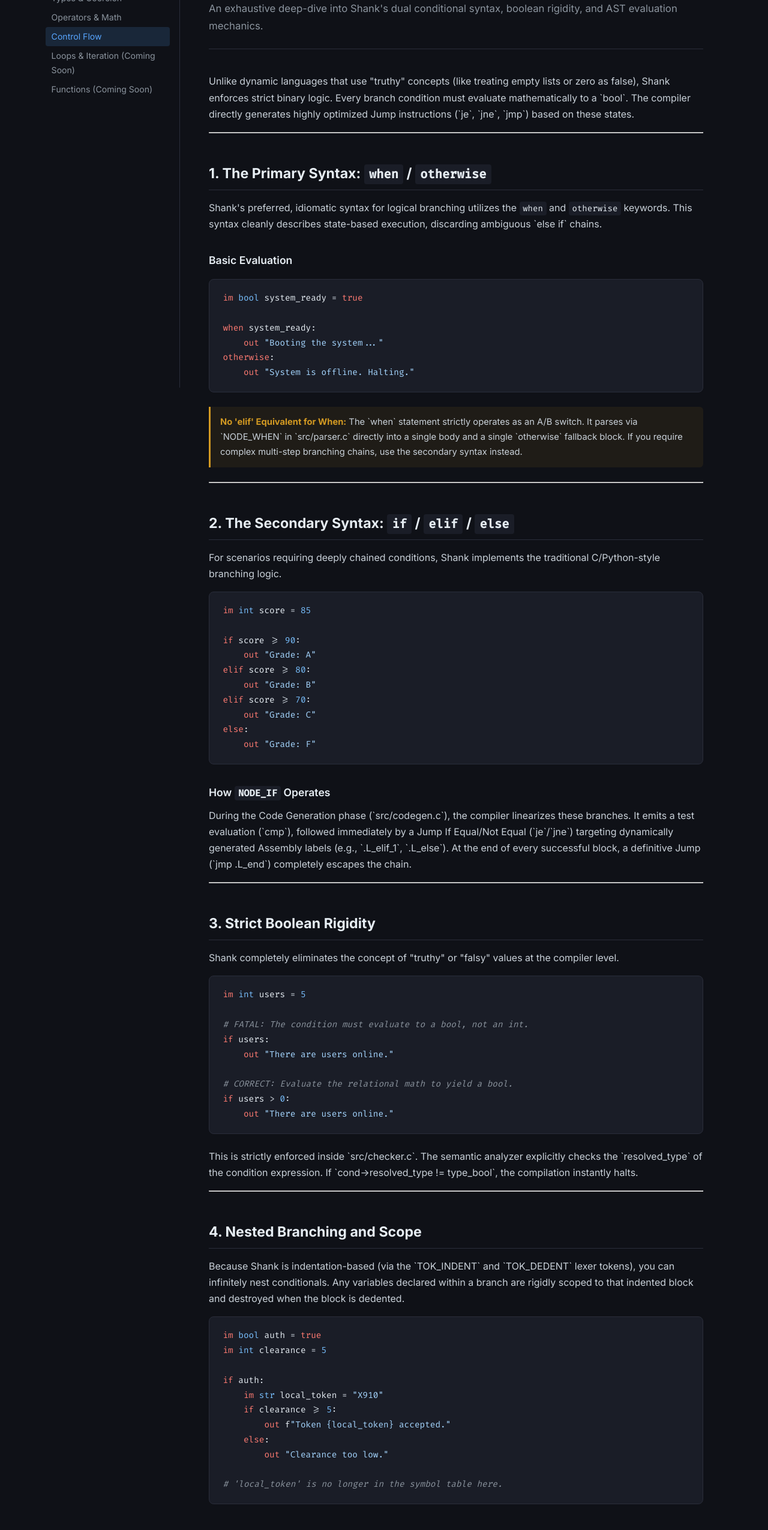
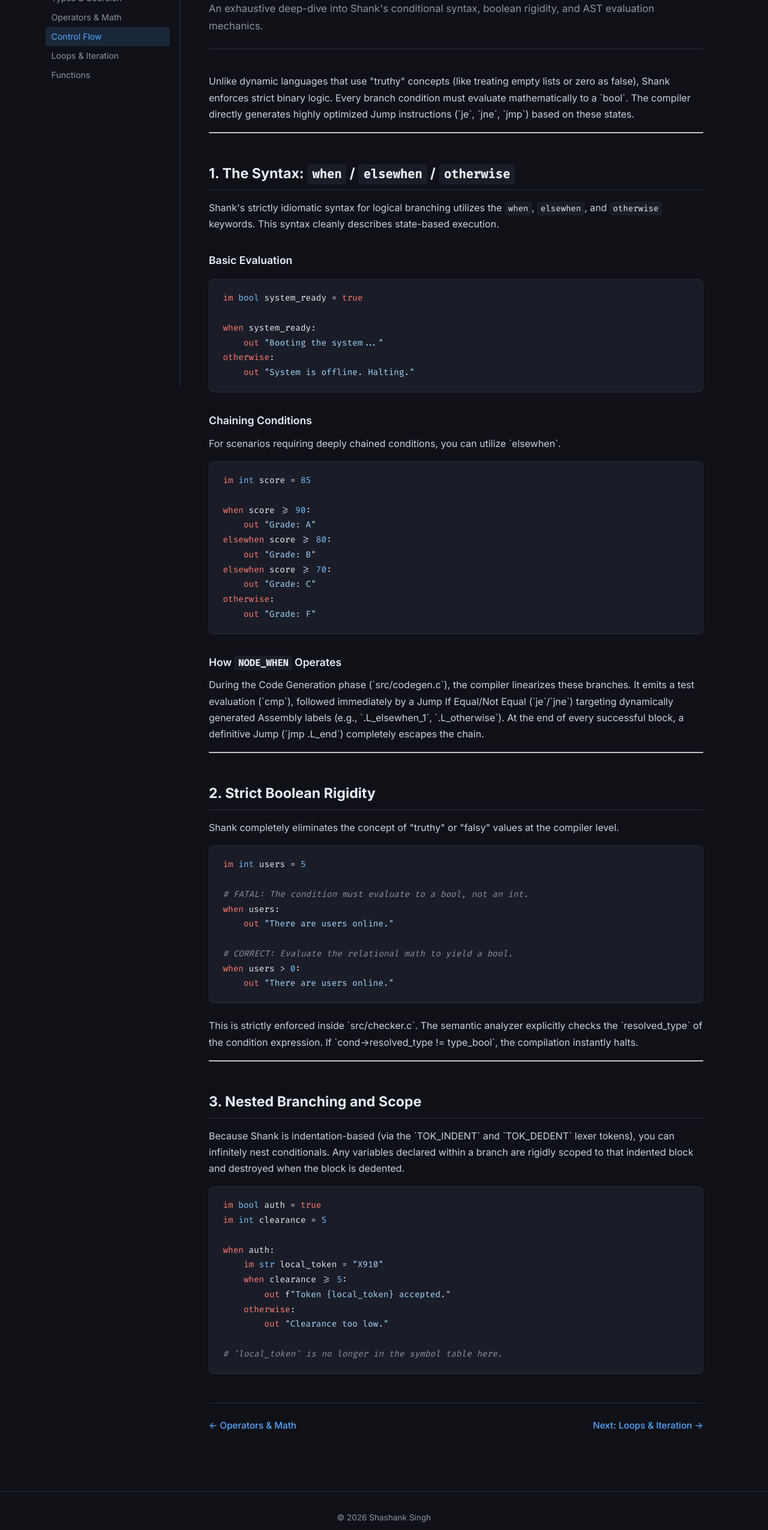
Before and after one commit to shashankxingh/shank, a website: page website/docs-conditionals.html in a window 1280 px wide. Shown: the part 154-2704 px from the top of the page at 60% size. Drawn offline with Linux system fonts and the light colour scheme.

Commit message:
Docs: rewrite docs for new syntax, add beta tag, update emoji font stack

```diff
--- a/website/docs-conditionals.html
+++ b/website/docs-conditionals.html
@@ -23,21 +23,21 @@
                 <a href="docs-types.html">Types & Coercion</a>
                 <a href="docs-operators.html">Operators & Math</a>
                 <a href="docs-conditionals.html" class="active">Control Flow</a>
-                <a href="#">Loops & Iteration (Coming Soon)</a>
-                <a href="#">Functions (Coming Soon)</a>
+                <a href="docs-loops.html">Loops & Iteration</a>
+                <a href="docs-functions.html">Functions</a>
             </div>
         </nav>
 
         <main class="content">
-            <h1>Control Flow (Conditionals)</h1>
-            <p class="subtitle">An exhaustive deep-dive into Shank's dual conditional syntax, boolean rigidity, and AST evaluation mechanics.</p>
+            <h1>Control Flow</h1>
+            <p class="subtitle">An exhaustive deep-dive into Shank's conditional syntax, boolean rigidity, and AST evaluation mechanics.</p>
 
             <p>Unlike dynamic languages that use "truthy" concepts (like treating empty lists or zero as false), Shank enforces strict binary logic. Every branch condition must evaluate mathematically to a `bool`. The compiler directly generates highly optimized Jump instructions (`je`, `jne`, `jmp`) based on these states.</p>
 
             <hr>
 
-            <h2>1. The Primary Syntax: <code class="inline">when</code> / <code class="inline">otherwise</code></h2>
-            <p>Shank's preferred, idiomatic syntax for logical branching utilizes the <code class="inline">when</code> and <code class="inline">otherwise</code> keywords. This syntax cleanly describes state-based execution, discarding ambiguous `else if` chains.</p>
+            <h2>1. The Syntax: <code class="inline">when</code> / <code class="inline">elsewhen</code> / <code class="inline">otherwise</code></h2>
+            <p>Shank's strictly idiomatic syntax for logical branching utilizes the <code class="inline">when</code>, <code class="inline">elsewhen</code>, and <code class="inline">otherwise</code> keywords. This syntax cleanly describes state-based execution.</p>
 
             <h3>Basic Evaluation</h3>
             <pre><code><span class="kw">im</span> <span class="type">bool</span> system_ready <span class="op">=</span> <span class="kw">true</span>
@@ -47,66 +47,60 @@
 <span class="kw">otherwise</span>:
     <span class="kw">out</span> <span class="str">"System is offline. Halting."</span></code></pre>
 
-            <div class="warn">
-                <strong>No 'elif' Equivalent for When:</strong> The `when` statement strictly operates as an A/B switch. It parses via `NODE_WHEN` in `src/parser.c` directly into a single body and a single `otherwise` fallback block. If you require complex multi-step branching chains, use the secondary syntax instead.
-            </div>
+            <h3>Chaining Conditions</h3>
+            <p>For scenarios requiring deeply chained conditions, you can utilize `elsewhen`.</p>
+
+            <pre><code><span class="kw">im</span> <span class="type">int</span> score <span class="op">=</span> <span class="num">85</span>
+
+<span class="kw">when</span> score <span class="op">>=</span> <span class="num">90</span>:
+    <span class="kw">out</span> <span class="str">"Grade: A"</span>
+<span class="kw">elsewhen</span> score <span class="op">>=</span> <span class="num">80</span>:
+    <span class="kw">out</span> <span class="str">"Grade: B"</span>
+<span class="kw">elsewhen</span> score <span class="op">>=</span> <span class="num">70</span>:
+    <span class="kw">out</span> <span class="str">"Grade: C"</span>
+<span class="kw">otherwise</span>:
+    <span class="kw">out</span> <span class="str">"Grade: F"</span></code></pre>
+
+            <h3>How <code class="inline">NODE_WHEN</code> Operates</h3>
+            <p>During the Code Generation phase (`src/codegen.c`), the compiler linearizes these branches. It emits a test evaluation (`cmp`), followed immediately by a Jump If Equal/Not Equal (`je`/`jne`) targeting dynamically generated Assembly labels (e.g., `.L_elsewhen_1`, `.L_otherwise`). At the end of every successful block, a definitive Jump (`jmp .L_end`) completely escapes the chain.</p>
 
             <hr>
 
-            <h2>2. The Secondary Syntax: <code class="inline">if</code> / <code class="inline">elif</code> / <code class="inline">else</code></h2>
-            <p>For scenarios requiring deeply chained conditions, Shank implements the traditional C/Python-style branching logic.</p>
-
-            <pre><code><span class="kw">im</span> <span class="type">int</span> score <span class="op">=</span> <span class="num">85</span>
-
-<span class="kw">if</span> score <span class="op">>=</span> <span class="num">90</span>:
-    <span class="kw">out</span> <span class="str">"Grade: A"</span>
-<span class="kw">elif</span> score <span class="op">>=</span> <span class="num">80</span>:
-    <span class="kw">out</span> <span class="str">"Grade: B"</span>
-<span class="kw">elif</span> score <span class="op">>=</span> <span class="num">70</span>:
-    <span class="kw">out</span> <span class="str">"Grade: C"</span>
-<span class="kw">else</span>:
-    <span class="kw">out</span> <span class="str">"Grade: F"</span></code></pre>
-
-            <h3>How <code class="inline">NODE_IF</code> Operates</h3>
-            <p>During the Code Generation phase (`src/codegen.c`), the compiler linearizes these branches. It emits a test evaluation (`cmp`), followed immediately by a Jump If Equal/Not Equal (`je`/`jne`) targeting dynamically generated Assembly labels (e.g., `.L_elif_1`, `.L_else`). At the end of every successful block, a definitive Jump (`jmp .L_end`) completely escapes the chain.</p>
-
-            <hr>
-
-            <h2>3. Strict Boolean Rigidity</h2>
+            <h2>2. Strict Boolean Rigidity</h2>
             <p>Shank completely eliminates the concept of "truthy" or "falsy" values at the compiler level. </p>
 
             <pre><code><span class="kw">im</span> <span class="type">int</span> users <span class="op">=</span> <span class="num">5</span>
 
 <span class="cm"># FATAL: The condition must evaluate to a bool, not an int.</span>
-<span class="kw">if</span> users:
+<span class="kw">when</span> users:
     <span class="kw">out</span> <span class="str">"There are users online."</span>
 
 <span class="cm"># CORRECT: Evaluate the relational math to yield a bool.</span>
-<span class="kw">if</span> users <span class="op">></span> <span class="num">0</span>:
+<span class="kw">when</span> users <span class="op">></span> <span class="num">0</span>:
     <span class="kw">out</span> <span class="str">"There are users online."</span></code></pre>
 
             <p>This is strictly enforced inside `src/checker.c`. The semantic analyzer explicitly checks the `resolved_type` of the condition expression. If `cond->resolved_type != type_bool`, the compilation instantly halts.</p>
 
             <hr>
 
-            <h2>4. Nested Branching and Scope</h2>
+            <h2>3. Nested Branching and Scope</h2>
             <p>Because Shank is indentation-based (via the `TOK_INDENT` and `TOK_DEDENT` lexer tokens), you can infinitely nest conditionals. Any variables declared within a branch are rigidly scoped to that indented block and destroyed when the block is dedented.</p>
 
             <pre><code><span class="kw">im</span> <span class="type">bool</span> auth <span class="op">=</span> <span class="kw">true</span>
 <span class="kw">im</span> <span class="type">int</span> clearance <span class="op">=</span> <span class="num">5</span>
 
-<span class="kw">if</span> auth:
+<span class="kw">when</span> auth:
     <span class="kw">im</span> <span class="type">str</span> local_token <span class="op">=</span> <span class="str">"X910"</span>
-    <span class="kw">if</span> clearance <span class="op">>=</span> <span class="num">5</span>:
+    <span class="kw">when</span> clearance <span class="op">>=</span> <span class="num">5</span>:
         <span class="kw">out</span> f<span class="str">"Token {local_token} accepted."</span>
-    <span class="kw">else</span>:
+    <span class="kw">otherwise</span>:
         <span class="kw">out</span> <span class="str">"Clearance too low."</span>
 
 <span class="cm"># 'local_token' is no longer in the symbol table here.</span></code></pre>
 
             <div class="page-nav">
                 <a href="docs-operators.html">← Operators & Math</a>
-                <a href="#">Next: Loops & Iteration →</a>
+                <a href="docs-loops.html">Next: Loops & Iteration →</a>
             </div>
         </main>
     </div>
--- a/website/docs.css
+++ b/website/docs.css
@@ -14,7 +14,7 @@
     --orange: #d29922;
     --purple: #bc8cff;
     --red: #ff7b72;
-    --font: 'Inter', -apple-system, BlinkMacSystemFont, sans-serif;
+    --font: 'Inter', -apple-system, BlinkMacSystemFont, "Apple Color Emoji", "Segoe UI Emoji", sans-serif;
     --mono: 'Fira Code', Consolas, monospace;
 }
 
--- a/website/styles.css
+++ b/website/styles.css
@@ -9,7 +9,7 @@
     --accent: #2563EB;
     --accent-hover: #1D4ED8;
     --code-bg: #F3F4F6;
-    --font-sans: 'Inter', -apple-system, sans-serif;
+    --font-sans: 'Inter', -apple-system, BlinkMacSystemFont, "Apple Color Emoji", "Segoe UI Emoji", sans-serif;
     --font-mono: 'Fira Code', monospace;
     --shadow-sm: 0 1px 2px 0 rgba(0, 0, 0, 0.05);
     --shadow-md: 0 4px 6px -1px rgba(0, 0, 0, 0.1), 0 2px 4px -1px rgba(0, 0, 0, 0.06);
```
Also changed, not shown: website/docs-control-flow-ref.html (+2 -2 lines), website/docs-loops.html (+6 -33 lines), website/docs-operators.html (+3 -3 lines), website/docs.html (+7 -7 lines), website/index.html (+2 -2 lines).
